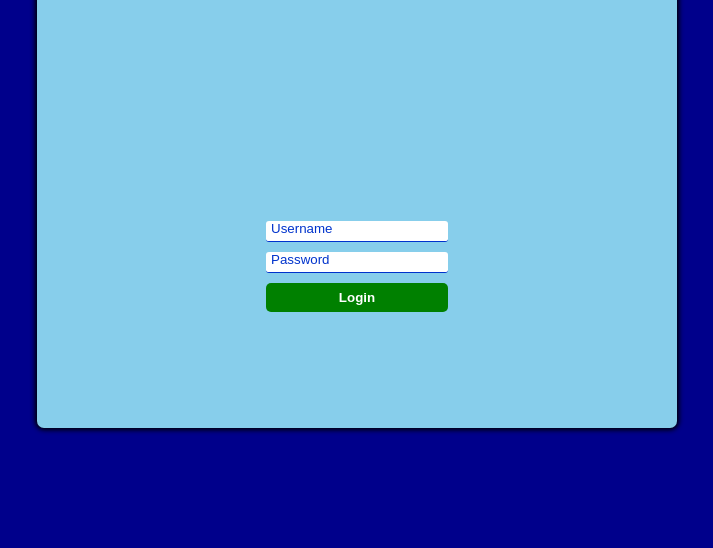
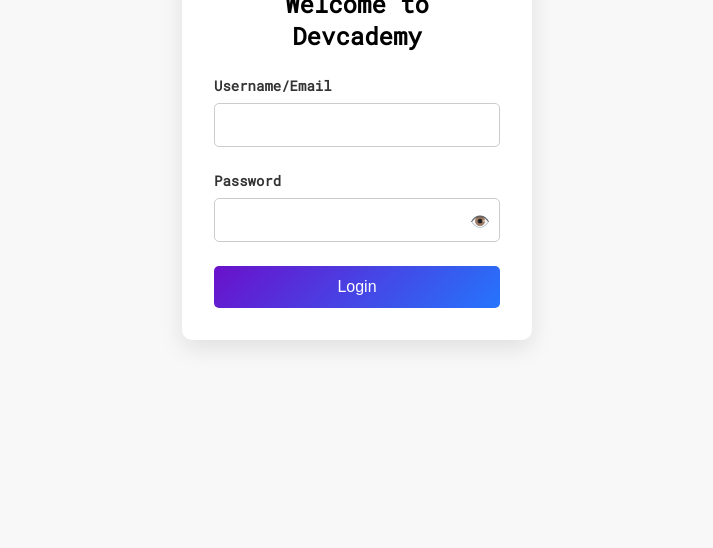
Before and after one commit to mahamudulhasanmonir/login-system, a plain HTML site: page index.html in a window 1280 px wide. Shown: the part 252-800 px from the top of the page, without its empty margins (283-996 px from the left). Drawn offline with Linux system fonts and the light colour scheme.

Commit message:
Semi Final Version

```diff
--- a/index.html
+++ b/index.html
@@ -1,29 +1,32 @@
 <!DOCTYPE html>
 <html lang="en">
-
 <head>
-  <meta charset="UTF-8">
-  <meta name="viewport" content="width=device-width, initial-scale=1.0">
-  <title>Login System</title>
-  <link rel="stylesheet" href="login.css">
-  <script defer src="login.js"></script>
+    <meta charset="UTF-8">
+    <meta name="viewport" content="width=device-width, initial-scale=1.0">
+    <title>Login Form</title>
+    <link rel="stylesheet" href="styles.css">
+	<link rel="stylesheet" href="https://fonts.googleapis.com/css2?family=Poppins|Roboto|Roboto+Flex|Roboto Mono">
 </head>
-
 <body>
-  <main id="main-holder">
-    <h1 id="login-header">Welcome to Devcademy</h1>
-
-    <div id="login-error-msg-holder">
-      <p id="login-error-msg">Invalid username <span id="error-msg-second-line">or password</span></p>
+    <div class="container">
+        <div class="login-box">
+            <h2>Welcome to Devcademy</h2>
+            <form>
+                <div class="input-group">
+                    <label for="username">Username/Email</label>
+                    <input type="text" id="username" required>
+                </div>
+                <div class="input-group">
+                    <label for="password">Password</label>
+                    <div class="password-container">
+                        <input type="password" id="password" required>
+                        <span class="toggle-password" onclick="togglePasswordVisibility()">👁️</span>
+                    </div>
+                </div>
+                <button type="submit" class="btn">Login</button>
+            </form>
+        </div>
     </div>
-
-    <form id="login-form">
-      <input type="text" name="username" id="username-field" class="login-form-field" placeholder="Username">
-      <input type="password" name="password" id="password-field" class="login-form-field" placeholder="Password">
-      <input type="submit" value="Login" id="login-form-submit">
-    </form>
-
-  </main>
+    <script src="script.js"></script>
 </body>
-
 </html>
--- a/login.css
+++ /dev/null
@@ -1,81 +0,0 @@
-html {
-  height: 100%;
-}
-
-body {
-  height: 100%;
-  margin: 0;
-  font-family: Arial, Helvetica, sans-serif;
-  display: grid;
-  justify-items: center;
-  align-items: center;
-  background-color: darkblue;
-}
-
-#main-holder {
-  width: 50%;
-  height: 70%;
-  display: grid;
-  justify-items: center;
-  align-items: center;
-  background-color: skyblue;
-  border-radius: 7px;
-  box-shadow: 0px 0px 5px 2px black;
-}
-
-#login-error-msg-holder {
-  width: 100%;
-  height: 100%;
-  display: grid;
-  justify-items: center;
-  align-items: center;
-}
-
-#login-error-msg {
-  width: 23%;
-  text-align: center;
-  margin: 0;
-  padding: 5px;
-  font-size: 12px;
-  font-weight: bold;
-  color: white;
-  border: 1px solid #8a0000;
-  background-color: red;
-  opacity: 0;
-}
-
-#error-msg-second-line {
-  display: block;
-}
-
-#login-form {
-  align-self: flex-start;
-  display: grid;
-  justify-items: center;
-  align-items: center;
-}
-
-.login-form-field::placeholder {
-  color: #0033cc;
-}
-
-.login-form-field {
-  border: none;
-  border-bottom: 1px solid #0033cc;
-  margin-bottom: 10px;
-  border-radius: 3px;
-  outline: none;
-  padding: 0px 0px 5px 5px;
-}
-
-#login-form-submit {
-  width: 100%;
-  padding: 7px;
-  border: none;
-  border-radius: 5px;
-  color: white;
-  font-weight: bold;
-  background-color: green;
-  cursor: pointer;
-  outline: none;
-}
--- a/login.js
+++ /dev/null
@@ -1,16 +0,0 @@
-const formlog = document.getElementById("login-form");
-const BtnLog = document.getElementById("login-form-submit");
-const ErrorMessage = document.getElementById("login-error-msg");
-
-BtnLog.addEventListener("click", (e) => {
-    e.preventDefault();
-    const username = formlog.username.value;
-    const password = formlog.password.value;
-
-    if (username === "admin", "mahamudul" && password === "itsourcecode", "hasan") {
-        alert("You have successfully logged in.");
-        location.reload();
-    } else {
-        ErrorMessage.style.opacity = 1;
-    }
-})
--- /dev/null
+++ b/script.js
@@ -0,0 +1,62 @@
+// Array of user objects containing usernames/emails and passwords
+const users = [
+    { email: "user1@example.com", password: "password123" },
+    { email: "user2", password: "abc12345" },
+    { email: "user3@example.com", password: "password456" },
+    { email: "user4", password: "mypassword" },
+    { email: "user5@example.com", password: "secure123" }
+    // Add as many users as needed
+];
+
+function togglePasswordVisibility() {
+    const passwordField = document.getElementById('password');
+    const passwordFieldType = passwordField.getAttribute('type');
+
+    if (passwordFieldType === 'password') {
+        passwordField.setAttribute('type', 'text');
+    } else {
+        passwordField.setAttribute('type', 'password');
+    }
+}
+
+document.querySelector('form').addEventListener('submit', function(event) {
+    event.preventDefault(); // Prevent form from submitting
+
+    const usernameInput = document.getElementById('username').value;
+    const passwordInput = document.getElementById('password').value;
+    const messageBox = document.createElement('p');
+    const form = document.querySelector('form');
+    let userFound = false;
+
+    // Remove any previous messages
+    const oldMessage = document.querySelector('.message');
+    if (oldMessage) {
+        oldMessage.remove();
+    }
+
+    // Check if the username/email and password match any user in the array
+    for (let i = 0; i < users.length; i++) {
+        if (usernameInput === users[i].email) {
+            if (passwordInput === users[i].password) {
+                messageBox.textContent = "Login successful!";
+                messageBox.style.color = 'green';
+                userFound = true;
+            } else {
+                messageBox.textContent = "Password didn't match!";
+                messageBox.style.color = 'red';
+                userFound = true;
+            }
+            break;
+        }
+    }
+
+    // If no matching user is found
+    if (!userFound) {
+        messageBox.textContent = "Username didn't match!";
+        messageBox.style.color = 'red';
+    }
+
+    // Add message box to form
+    messageBox.classList.add('message');
+    form.appendChild(messageBox);
+});
--- /dev/null
+++ b/styles.css
@@ -0,0 +1,94 @@
+/* General reset */
+* {
+    margin: 0;
+    padding: 0;
+    box-sizing: border-box;
+}
+
+body, html {
+    height: 100%;
+    font-family: "Roboto Mono", monospace;
+	font-weight: 700;
+	font-style: normal;
+    display: flex;
+    justify-content: center;
+    align-items: center;
+    background-color: #f8f8f8;
+}
+
+.container {
+    height: 100%;
+    display: flex;
+    justify-content: center;
+    align-items: center;
+}
+
+.login-box {
+    background-color: #ffffff;
+    padding: 2rem;
+    border-radius: 10px;
+    box-shadow: 0 8px 24px rgba(0, 0, 0, 0.1);
+    width: 350px;
+    position: relative;
+    z-index: 1;
+    transition: transform 0.2s ease, box-shadow 0.2s ease;
+}
+
+.login-box:hover {
+    transform: translateY(-10px);
+    box-shadow: 0 12px 36px rgba(0, 0, 0, 0.15);
+}
+
+h2 {
+    text-align: center;
+    margin-bottom: 1.5rem;
+    font-size: 24px;
+}
+
+.input-group {
+    margin-bottom: 1.5rem;
+}
+
+label {
+    font-size: 14px;
+    color: #333;
+    margin-bottom: 0.5rem;
+    display: block;
+}
+
+input[type="text"], input[type="password"] {
+    width: 100%;
+    padding: 0.75rem;
+    border: 1px solid #ccc;
+    border-radius: 5px;
+    font-size: 16px;
+    outline: none;
+}
+
+.password-container {
+    position: relative;
+}
+
+.toggle-password {
+    position: absolute;
+    right: 10px;
+    top: 50%;
+    transform: translateY(-50%);
+    cursor: pointer;
+}
+
+.btn {
+    width: 100%;
+    padding: 0.75rem;
+    background: linear-gradient(135deg, #6a11cb 0%, #2575fc 100%);
+    border: none;
+    border-radius: 5px;
+    color: #fff;
+    font-size: 16px;
+    cursor: pointer;
+    transition: background 0.3s ease;
+}
+
+.btn:hover {
+    background: linear-gradient(45deg, #ee0979, #ff6a00);
+}
```
